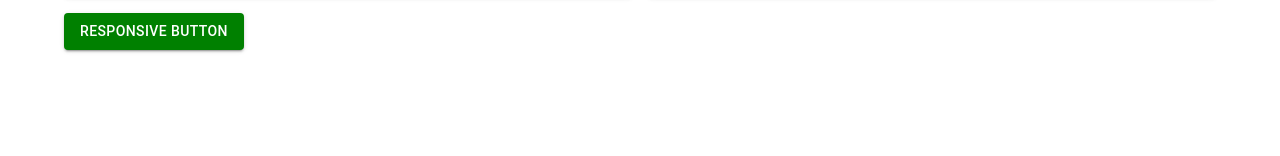
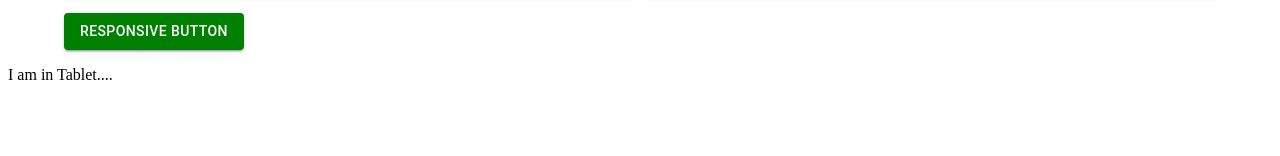
Before and after one commit to Nazil1712/MUI, a React (Vite) app: page / in a window 1280 px wide. Shown: the part 144-300 px from the top of the page. Built offline with nearby package versions, Linux system fonts and the light colour scheme.

Commit message:
useMediaQuery() hook

```diff
--- a/src/Components/ResponsiveNess.tsx
+++ b/src/Components/ResponsiveNess.tsx
@@ -5,6 +5,7 @@ import {
   Container,
   createTheme,
   ThemeProvider,
+  useMediaQuery,
 } from "@mui/material";
 
 const theme = createTheme({
@@ -24,7 +25,6 @@ const theme = createTheme({
   },
 });
 
-
 // Responsive tag 🙃
 theme.typography.h3 = {
   fontSize: "1.2rem",
@@ -36,7 +36,14 @@ theme.typography.h3 = {
   },
 };
 
+const useIsDesktop = ()=> useMediaQuery("(min-width:1200px)");
+
 const ResponsiveNess = () => {
+  const isTablet = useMediaQuery("(min-width:600px)");
+
+  // OR --  Can Also create custom hook
+  const isDeskTop = useIsDesktop();
+
   return (
     <ThemeProvider theme={theme}>
       <Container maxWidth="lg">
@@ -80,6 +87,7 @@ const ResponsiveNess = () => {
           Responsive Button
         </Button>
       </Container>
+      {isTablet ? <p>I am in Tablet....</p> : <p>I am not in tablet</p>}
     </ThemeProvider>
   );
 };
```
Also changed, not shown: 1 other file (tests, documents, lock files or other folders).
